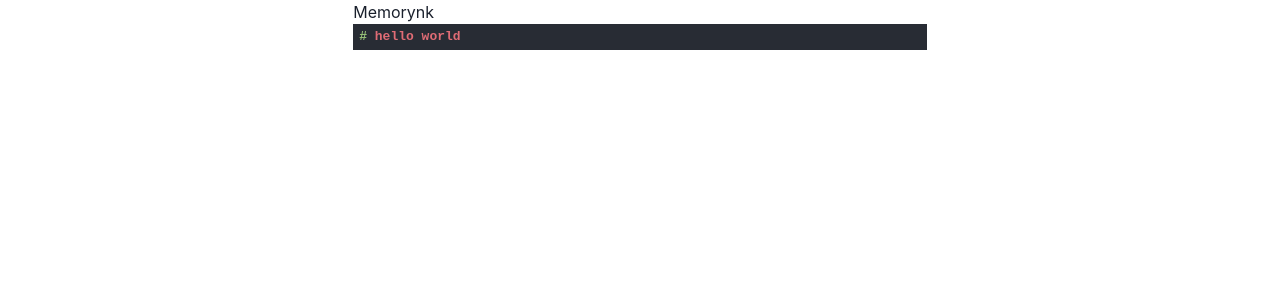
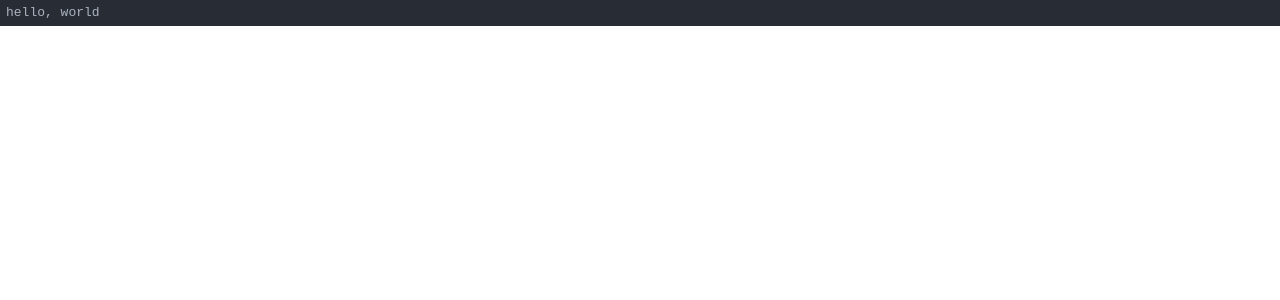
Before and after one commit to amaotone/memorynk, a React (Vite) app: page / in a window 1280 px wide. Shown: the top 300 px of the page. Built offline with nearby package versions, Linux system fonts and the light colour scheme.

Commit message:
feat: set titleBarStyle

```diff
--- a/src/main/index.ts
+++ b/src/main/index.ts
@@ -1,6 +1,6 @@
-import { app, shell, BrowserWindow } from 'electron'
+import { electronApp, is, optimizer } from '@electron-toolkit/utils'
+import { BrowserWindow, app, shell } from 'electron'
 import { join } from 'path'
-import { electronApp, optimizer, is } from '@electron-toolkit/utils'
 import icon from '../../resources/icon.png?asset'
 
 function createWindow(): void {
@@ -9,6 +9,7 @@ function createWindow(): void {
     width: 900,
     height: 670,
     show: false,
+    titleBarStyle: 'hidden',
     autoHideMenuBar: true,
     ...(process.platform === 'linux' ? { icon } : {}),
     webPreferences: {
--- a/src/renderer/src/App.tsx
+++ b/src/renderer/src/App.tsx
@@ -1,13 +1,7 @@
-import { Container } from '@chakra-ui/react'
 import { Editor } from './components/Editor'
 
 function App(): JSX.Element {
-  return (
-    <Container>
-      Memorynk
-      <Editor />
-    </Container>
-  )
+  return <Editor value="hello, world" onChange={console.log} />
 }
 
 export default App
--- a/src/renderer/src/components/Editor/index.tsx
+++ b/src/renderer/src/components/Editor/index.tsx
@@ -1,37 +1,45 @@
-import { defaultKeymap } from '@codemirror/commands'
-import { markdown, markdownLanguage } from '@codemirror/lang-markdown'
-import { defaultHighlightStyle, syntaxHighlighting } from '@codemirror/language'
-import { Compartment } from '@codemirror/state'
-import { oneDarkHighlightStyle, oneDarkTheme } from '@codemirror/theme-one-dark'
-import { keymap } from '@codemirror/view'
-import { useCodeMirror } from '@renderer/hooks/useCodemirror'
+import { Box } from '@chakra-ui/react'
+import { markdown } from '@codemirror/lang-markdown'
+import { EditorState } from '@codemirror/state'
+import { oneDark } from '@codemirror/theme-one-dark'
+import { EditorView } from '@codemirror/view'
+import React, { useEffect, useRef } from 'react'
 
-const themeExtensions = {
-  light: [defaultHighlightStyle],
-  dark: [oneDarkTheme]
+interface EditorProps {
+  value: string
+  onChange: (value: string) => void
 }
-const languageConf = new Compartment()
 
-export const Editor: React.FC = () => {
-  const { render } = useCodeMirror({
-    defaultValue: '# hello world',
-    extensions: [
-      keymap.of(defaultKeymap),
-      ...themeExtensions.dark,
-      languageConf.of(
-        markdown({
-          base: markdownLanguage
-        })
-      ),
-      syntaxHighlighting(oneDarkHighlightStyle)
-    ],
-    disabled: false,
-    updateListener: (v) => {
-      if (v.docChanged || v.viewportChanged) {
-        console.log(v.state.doc.toString())
+export const Editor: React.FC<EditorProps> = ({ value, onChange }) => {
+  const editorRef = useRef<HTMLDivElement>(null)
+
+  useEffect(() => {
+    if (editorRef.current) {
+      const startState = EditorState.create({
+        doc: value,
+        extensions: [
+          oneDark,
+          markdown(),
+          EditorView.updateListener.of((v) => {
+            if (v.docChanged) {
+              onChange(v.state.doc.toString())
+            }
+          })
+        ]
+      })
+
+      const view = new EditorView({
+        state: startState,
+        parent: editorRef.current
+      })
+
+      return () => {
+        view.destroy()
       }
     }
-  })
 
-  return <>{render()}</>
+    return () => {}
+  }, [value, onChange])
+
+  return <Box ref={editorRef} height="100%" />
 }
```
